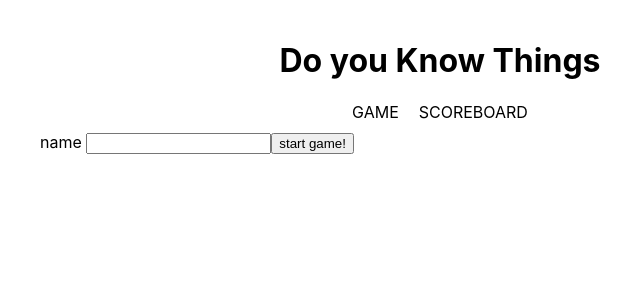
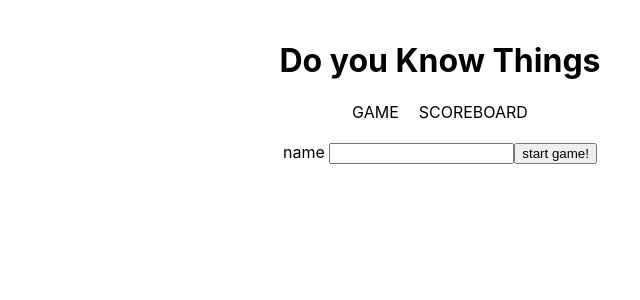
Before and after one commit to sambernaldamasco/doyouknowthings, a React (Create React App) app in the folder doyouknowthings/: page / in a window 1280 px wide. Shown: the top 300 px of the page, without its empty margins (200-840 px from the left). Built offline with nearby package versions, Linux system fonts and the light colour scheme; no server answers.

Commit message:
centered start form component

```diff
--- a/doyouknowthings/src/components/form.js
+++ b/doyouknowthings/src/components/form.js
@@ -20,7 +20,7 @@ class Form extends React.Component{
 
   render(){
     return(
-      <div className='form-component'>
+      <div className='start-form-component'>
         <form onSubmit={this.handleSubmit}>
         <label htmlFor="name"> name </label>
         <input type="text" id="name" value={this.state.name} onChange={this.handleChange}/>
--- a/doyouknowthings/src/index.css
+++ b/doyouknowthings/src/index.css
@@ -71,3 +71,9 @@ table {
 tr {
     height: 50px;
 }
+
+/* FORM =============== */
+.start-form-component {
+    text-align: center;
+    margin-top: 10px;
+}
```
